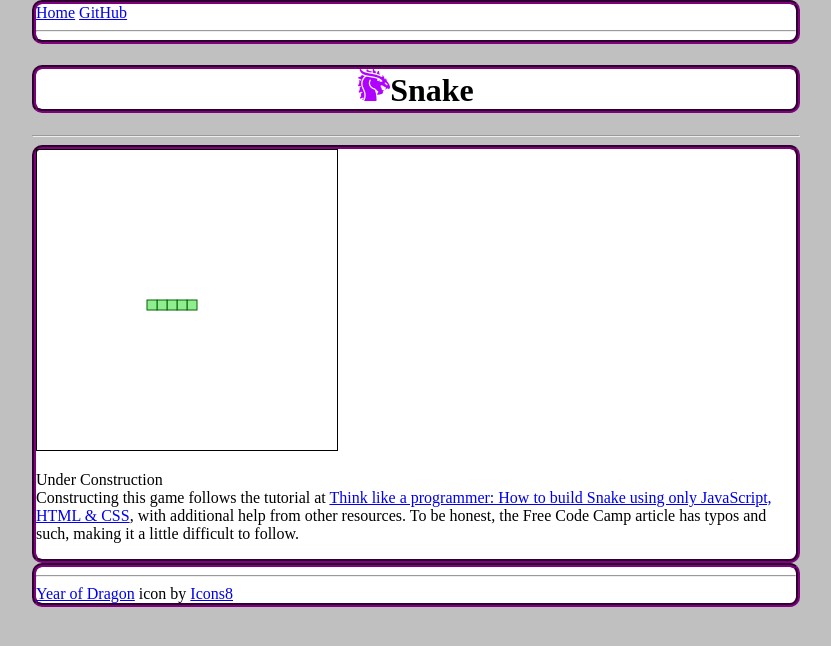
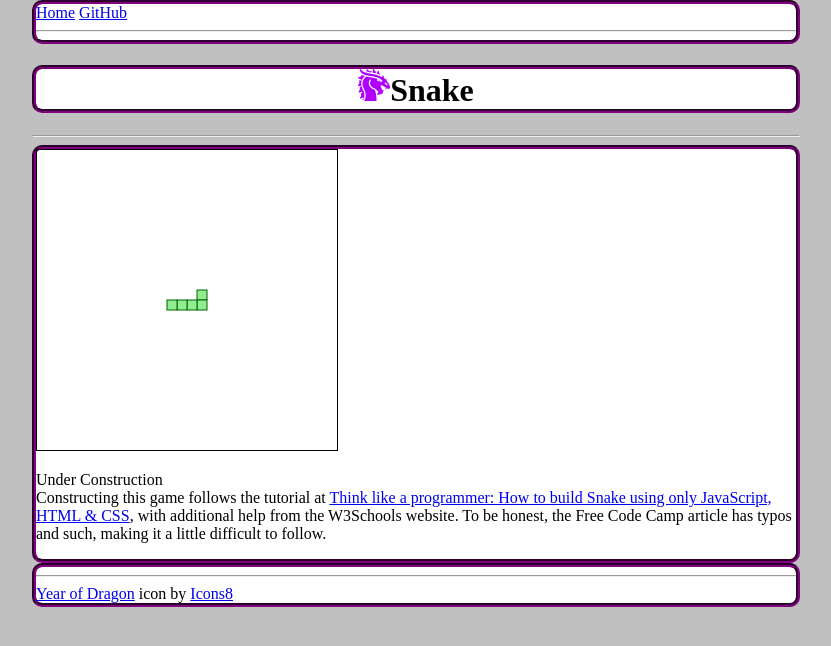
Before and after one commit to BEHeder/BEHeder.github.io, a Jekyll site: the page built from snake/snake.md, in a window 1280 px wide. Shown: the top 646 px of the page, without its empty margins (224-1055 px from the left). Built offline with Jekyll 4.4.1, drawn with Linux system fonts in a browser that asks for light colours; some of the changed lines change nothing that is shown.

Commit message:
moving snake right one square and up one square

```diff
--- a/snake/snake.md
+++ b/snake/snake.md
@@ -9,7 +9,7 @@ permalink: /snake.html/
 <p>
     Under Construction
     <br>
-    Constructing this game follows the tutorial at <a href="https://www.freecodecamp.org/news/think-like-a-programmer-how-to-build-snake-using-only-javascript-html-and-css-7b1479c3339e">Think like a programmer: How to build Snake using only JavaScript, HTML & CSS</a>, with additional help from other resources. To be honest, the Free Code Camp article has typos and such, making it a little difficult to follow.
+    Constructing this game follows the tutorial at <a href="https://www.freecodecamp.org/news/think-like-a-programmer-how-to-build-snake-using-only-javascript-html-and-css-7b1479c3339e">Think like a programmer: How to build Snake using only JavaScript, HTML & CSS</a>, with additional help from the W3Schools website. To be honest, the Free Code Camp article has typos and such, making it a little difficult to follow.
 </p>
 
 <!-- JavaScript -->
@@ -24,6 +24,12 @@ permalink: /snake.html/
         {x: 120, y: 150},
         {x: 110, y: 150}
     ];
+    var dx = 10;
+    var dy = 0;
+    advanceSnake();
+    dx = 0;
+    dy = -10 // This moves it upwards
+    advanceSnake();
     drawSnake();
 
     // Write the function for drawing the whole snake
@@ -38,4 +44,11 @@ permalink: /snake.html/
         ctx.fillRect(snakePart.x, snakePart.y, 10, 10);
         ctx.strokeRect(snakePart.x, snakePart.y, 10, 10);
     }
+
+    // Function for moving the snake
+    function advanceSnake() {
+        const head = {x: snake[0].x + dx, y: snake[0].y + dy};
+        snake.unshift(head);
+        snake.pop();
+    }
 </script>
```
